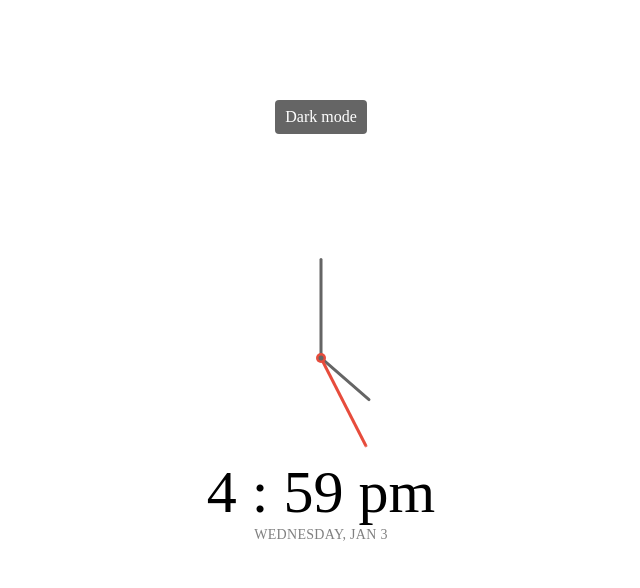
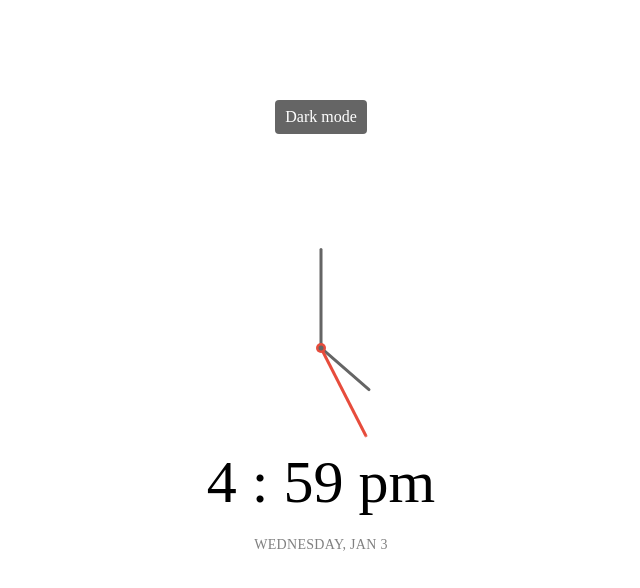
Before and after one commit to khanahmar/clock-theme, a plain HTML site: page index.html in a window 1280 px wide. Shown: the whole page, without its empty margins (319-959 px from the left). Drawn offline with Linux system fonts and the light colour scheme.

Commit message:
now completed

```diff
--- a/index.html
+++ b/index.html
@@ -23,8 +23,8 @@
         <div class="needle second"></div>
         <div class="center-point"></div>
       </div>
-      <div class="time">12:00</div>
-      <div class="date">Monday, Nov <span class="circle">2</span></div>
+      <div class="time"></div>
+      <div class="date"></div>
     </div>
   </body>
   <script src="index.js"></script>
--- a/style.css
+++ b/style.css
@@ -113,6 +113,7 @@ body {
 }
 
 .date {
+  margin-top: 20px;
   color: gray;
   font-size: 14px;
   letter-spacing: 0.3px;
```
